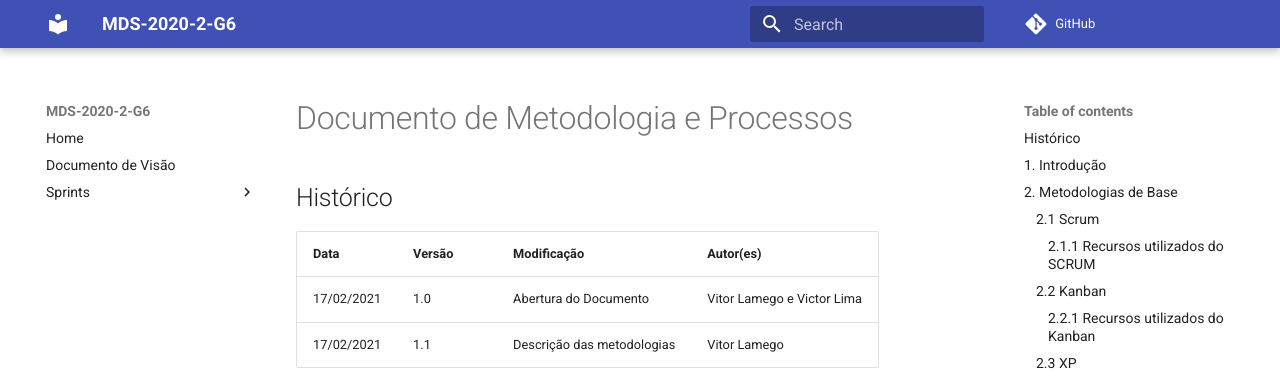
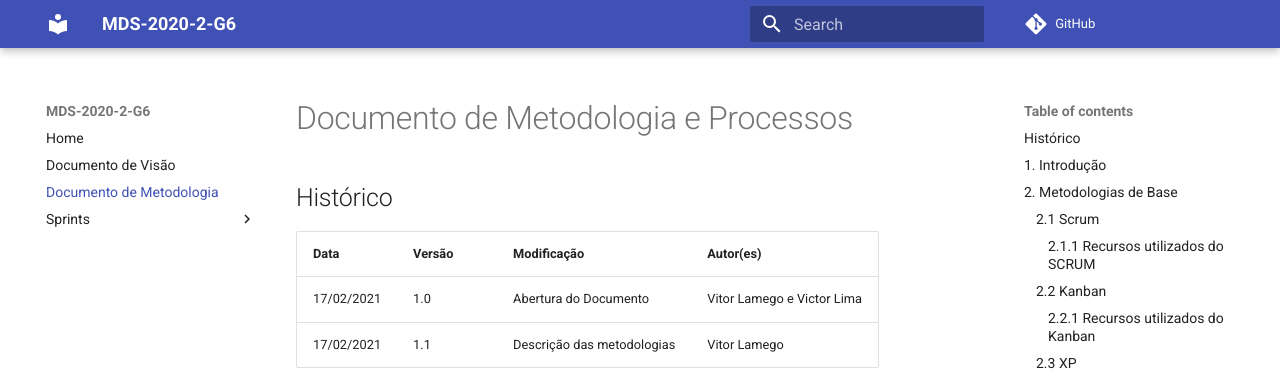
Before and after one commit to fga-eps-mds/2020.2-Hortum, an MkDocs documentation site: the page built from docs/Documento_metodologia.md, in a window 1280 px wide. Shown: the top 376 px of the page. Built offline with MkDocs 1.6.1 and Material for MkDocs 9.7.7, drawn with Linux system fonts in a browser that asks for light colours; comment, search, counter and statistics services are not loaded.

Commit message:
#12 Adicionado o Documento de Metodologia ao mkdocs

```diff
--- a/mkdocs.yml
+++ b/mkdocs.yml
@@ -11,6 +11,7 @@ plugins:
 nav:
     - Home: "index.md"
     - Documento de Visão: "Documento_de_visao.md"
+    - Documento de Metodologia: "Documento_metodologia.md"
     - Sprints:
         - Sprint 0:
             - Planning: "sprints/sprint_0/Planning_sprint_0.md"
```
